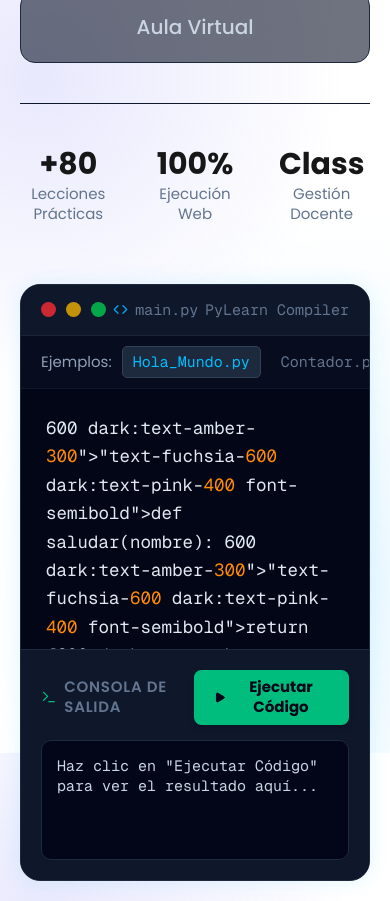
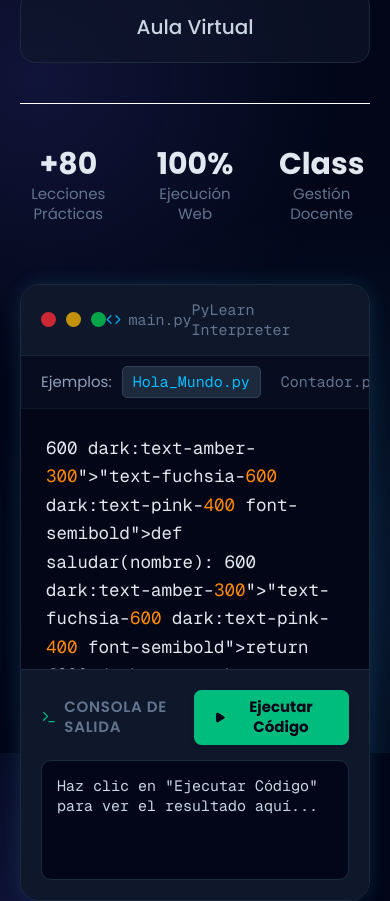
Before and after one commit to Victor0499/PyLearn, a Next.js app in the folder Back_Front/: page / in a window 390 px wide. Shown: the part 935-1836 px from the top of the page. Built offline with nearby package versions, Linux system fonts and the light colour scheme; no server answers.

Commit message:
Fix:LandingPageV1.0

```diff
--- a/Back_Front/src/app/globals.css
+++ b/Back_Front/src/app/globals.css
@@ -27,15 +27,6 @@ button:disabled {
   --font-mono: var(--font-geist-mono);
 }
 
-@media (prefers-color-scheme: dark) {
-  :root {
-    --background: #0a0a0a;
-    --foreground: #ededed;
-  }
-}
-
 body {
-  background: var(--background);
-  color: var(--foreground);
   font-family: var(--font-poppins), sans-serif;
 }
--- a/Back_Front/src/app/login/page.tsx
+++ b/Back_Front/src/app/login/page.tsx
@@ -53,7 +53,7 @@ export default function LoginPage() {
           href="/"
           className="absolute top-6 left-6 p-2 bg-white dark:bg-slate-900 border border-slate-300 dark:border-slate-800 rounded-full text-slate-500 hover:text-slate-900 dark:hover:text-white hover:bg-slate-100 dark:hover:bg-slate-800 shadow-sm transition-all z-50 flex items-center gap-2 pr-4 group"
         >
-          <div className="bg-slate-100 dark:bg-slate-800 p-1.5 rounded-full group-hover:bg-white dark:group-hover:bg-slate-700 transition-colors">
+          <div className="bg-slate-200 dark:bg-slate-800 p-1.5 rounded-full group-hover:bg-slate-300 dark:group-hover:bg-slate-700 transition-colors">
             <ArrowLeft className="w-4 h-4" />
           </div>
           <span className="text-sm font-medium">Volver</span>
--- a/Back_Front/src/app/page.tsx
+++ b/Back_Front/src/app/page.tsx
@@ -138,7 +138,7 @@ export default function LandingPage() {
                   )}
                 </div>
 
-                <div className="grid grid-cols-3 gap-6 pt-8 border-t border-slate-200 dark:border-slate-900 max-w-md mx-auto lg:mx-0">
+                <div className="grid grid-cols-3 gap-6 pt-8 border-t border-slate-500 dark:border-white max-w-md mx-auto lg:mx-0">
                   <div>
                     <p className="text-2xl sm:text-3xl font-bold ">+80</p>
                     <p className="text-xs text-slate-500">Lecciones Prácticas</p>
@@ -156,8 +156,8 @@ export default function LandingPage() {
 
               {/* CONSOLA INTERACTIVA */}
               <div className="lg:col-span-5 w-full">
-                <div className="bg-white dark:bg-slate-950 rounded-2xl border border-slate-200 dark:border-slate-800 shadow-2xl overflow-hidden shadow-[0_4px_20px_rgba(15,23,42,0.05)] dark:shadow-[0_0_20px_rgba(56,189,248,0.15)]">
-                  <div className="bg-slate-100 dark:bg-slate-900 px-4 py-3 flex items-center justify-between border-b border-slate-200 dark:border-slate-800/80">
+                <div className="bg-white dark:bg-slate-950 rounded-2xl border border-slate-300 dark:border-slate-800 shadow-2xl overflow-hidden shadow-[0_4px_20px_rgba(15,23,42,0.05)] dark:shadow-[0_0_20px_rgba(56,189,248,0.15)]">
+                  <div className="bg-slate-100 dark:bg-slate-900 px-4 py-3 flex items-center justify-between border-b border-slate-300 dark:border-slate-800/80">
                     <div className="flex items-center space-x-2">
                       <span className="w-3 h-3 rounded-full bg-red-500/80"></span>
                       <span className="w-3 h-3 rounded-full bg-yellow-500/80"></span>
@@ -166,16 +166,16 @@ export default function LandingPage() {
                     <span className="text-xs text-slate-500 font-mono flex items-center gap-1.5">
                       <Code className="w-3 h-3 text-sky-500" /> main.py
                     </span>
-                    <div className="text-xs text-slate-500 font-mono">PyLearn Compiler</div>
+                    <div className="text-xs text-slate-500 font-mono">PyLearn Interpreter</div>
                   </div>
 
-                  <div className="bg-slate-50 dark:bg-slate-900/40 px-4 py-2 flex items-center space-x-2 overflow-x-auto border-b border-slate-200 dark:border-slate-900 text-xs">
+                  <div className="bg-slate-50 dark:bg-slate-900/40 px-4 py-2 flex items-center space-x-2 overflow-x-auto border-b border-slate-300 dark:border-slate-900 text-xs">
                     <span className="text-slate-400 whitespace-nowrap">Ejemplos:</span>
                     {["hola", "bucle", "clase"].map(key => (
                       <button
                         key={key}
                         onClick={() => { setActiveCode(key); setConsoleOutput("Haz clic en \"Ejecutar Código\" para ver el resultado aquí..."); }}
-                        className={`px-2 py-1 rounded font-mono ${activeCode === key ? 'bg-slate-200 dark:bg-slate-800 text-sky-600 dark:text-sky-400 border border-slate-300 dark:border-slate-700' : 'text-slate-500 hover:bg-slate-200 dark:hover:bg-slate-800'}`}
+                        className={`px-2 py-1 rounded font-mono ${activeCode === key ? 'bg-slate-200 dark:bg-slate-800 text-sky-600 dark:text-sky-400 border border-slate-400 dark:border-slate-700' : 'text-slate-500 hover:bg-slate-200 dark:hover:bg-slate-800'}`}
                       >
                         {key === 'hola' ? 'Hola_Mundo.py' : key === 'bucle' ? 'Contador.py' : 'Funciones.py'}
                       </button>
@@ -184,7 +184,7 @@ export default function LandingPage() {
 
                   <div className="p-5 font-mono text-sm leading-relaxed overflow-x-auto h-52 bg-slate-50/50 dark:bg-slate-950/70 text-slate-800 dark:text-slate-200" dangerouslySetInnerHTML={{ __html: formatCodeHTML(examples[activeCode]) }} />
 
-                  <div className="bg-slate-100 dark:bg-slate-900 border-t border-slate-200 dark:border-slate-800 p-4">
+                  <div className="bg-slate-100 dark:bg-slate-900 border-t border-slate-300 dark:border-slate-800 p-4">
                     <div className="flex items-center justify-between mb-3">
                       <span className="text-xs font-semibold text-slate-500 uppercase tracking-wider flex items-center gap-1.5">
                         <Terminal className="w-4 h-4 text-emerald-500" /> Consola de Salida
@@ -194,7 +194,7 @@ export default function LandingPage() {
                         <span>Ejecutar Código</span>
                       </button>
                     </div>
-                    <div className="bg-white dark:bg-slate-950 rounded-lg p-3 h-24 font-mono text-xs overflow-y-auto border border-slate-200 dark:border-slate-800 text-slate-700 dark:text-slate-300">
+                    <div className="bg-white dark:bg-slate-950 rounded-lg p-3 h-24 font-mono text-xs overflow-y-auto border border-slate-300 dark:border-slate-800 text-slate-700 dark:text-slate-300">
                       {consoleOutput.split('\n').map((line, i) => <div key={i}>{line}</div>)}
                     </div>
                   </div>
@@ -274,10 +274,10 @@ export default function LandingPage() {
                 </div>
 
                 <div className="lg:col-span-7">
-                  <div className="bg-white dark:bg-slate-900 border border-slate-200 dark:border-slate-800 rounded-2xl p-6 shadow-xl relative overflow-hidden">
+                  <div className="bg-white dark:bg-slate-900 border border-slate-700 dark:border-slate-800 rounded-2xl p-6 shadow-xl relative overflow-hidden">
                     <div className="absolute -top-12 -right-12 w-48 h-48 bg-sky-500/5 rounded-full blur-2xl"></div>
 
-                    <div className="flex flex-col sm:flex-row sm:items-center justify-between border-b border-slate-200 dark:border-slate-800 pb-4 mb-6 relative z-10">
+                    <div className="flex flex-col sm:flex-row sm:items-center justify-between border-b border-black dark:border-white pb-4 mb-6 relative z-10">
                       <div>
                         <h3 className="text-lg font-bold text-slate-900 dark:text-white">Módulo 1: Fundamentos de Python</h3>
                         <p className="text-xs text-slate-600 dark:text-slate-400">Progreso del curso &bull; Nivel: <strong className="text-sky-600 dark:text-sky-400">Principiante</strong></p>
@@ -288,7 +288,7 @@ export default function LandingPage() {
                     </div>
 
                     <div className="space-y-4 relative z-10">
-                      <div className="p-4 bg-slate-50 dark:bg-slate-950/60 rounded-xl border border-slate-200 dark:border-slate-800/80 flex items-center justify-between hover:border-sky-300 dark:hover:border-sky-500/50 transition-colors cursor-pointer group">
+                      <div className="p-4 bg-slate-50 dark:bg-slate-950/60 rounded-xl border border-slate-200 dark:border-slate-800/80 flex items-center justify-between hover:border-sky-300 dark:hover:border-sky-500/50 transition-colors group">
                         <div className="flex items-center space-x-3">
                           <div className="w-10 h-10 rounded-lg bg-indigo-500/20 dark:bg-indigo-500/10 text-indigo-600 dark:text-indigo-400 flex items-center justify-center group-hover:scale-110 transition-transform">
                             <Code className="w-5 h-5" />
@@ -315,7 +315,7 @@ export default function LandingPage() {
                       </div>
                     </div>
 
-                    <div className="mt-6 pt-6 border-t border-slate-200 dark:border-slate-800 relative z-10">
+                    <div className="mt-6 pt-6 border-t border-black dark:border-white relative z-10">
                       <h4 className="text-xs font-bold text-slate-600 dark:text-slate-400 uppercase tracking-wider mb-3">Tus Logros Recientes</h4>
                       <div className="grid grid-cols-1 sm:grid-cols-2 gap-3">
                         <div className="flex items-center justify-between p-2.5 bg-slate-50/80 dark:bg-slate-950/30 rounded-lg border border-slate-200 dark:border-slate-800/40 text-xs">
```
